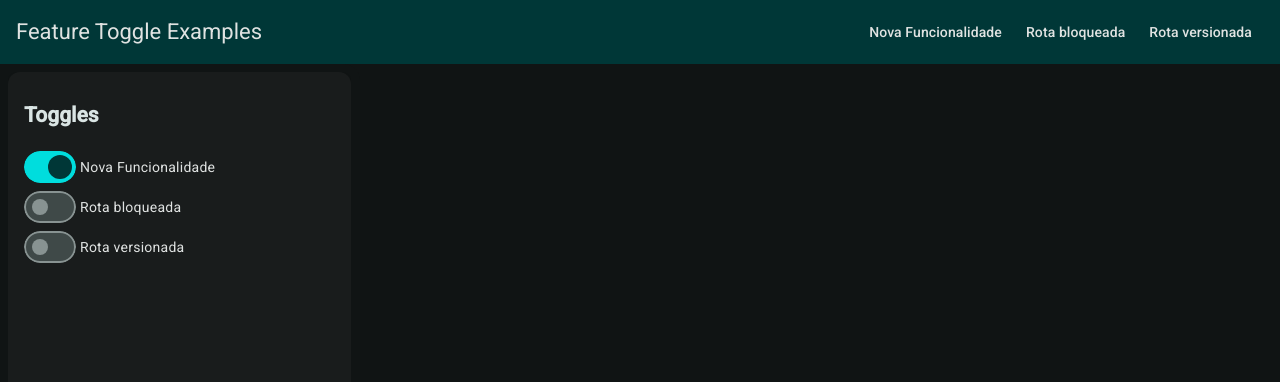
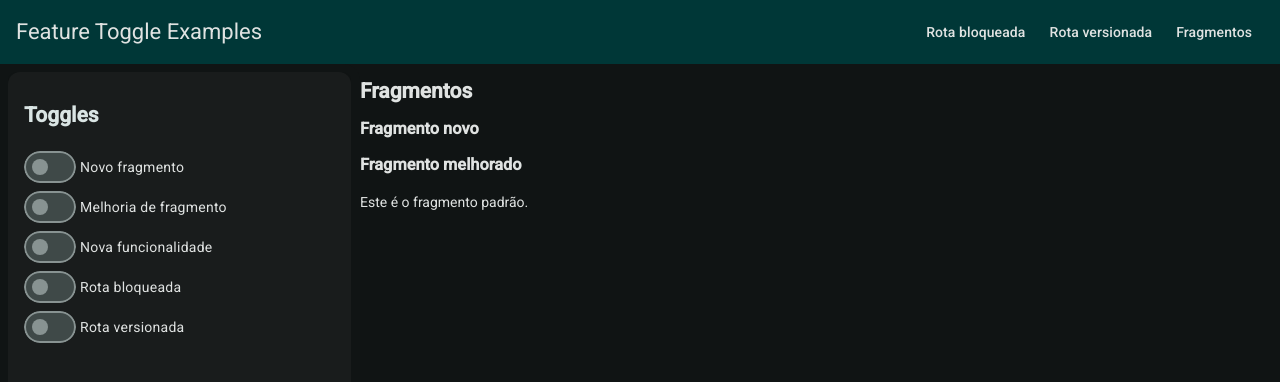
Before and after one commit to brunohonda/feature-toogle-example, an Angular app: page /fragments in a window 1280 px wide. Before the commit this address led to /. Shown: the top 382 px of the page. Built offline with nearby package versions, Linux system fonts and the light colour scheme.

Commit message:
feat: add 'fragments' route and implement PartialToogle component with feature toggles

```diff
--- a/src/app/app.html
+++ b/src/app/app.html
@@ -11,6 +11,9 @@
     </button>
     <button matButton [routerLink]="['versioned-route/v2']">
       {{ FeatureToggleEnum.routeVersion }}
+    </button>
+    <button matButton [routerLink]="['fragments']">
+      Fragmentos
     </button>
   </div>
 </mat-toolbar>
--- a/src/app/app.routes.ts
+++ b/src/app/app.routes.ts
@@ -21,4 +21,8 @@ export const routes: Routes = [
     loadComponent: () => import('./pages/route-version-2/route-version-2').then(m => m.RouteVersion2),
     canActivate: [featureToogleGuard(FeatureToggleEnum.routeVersion, [ 'versioned-route' ])]
   },
+  {
+    path: 'fragments',
+    loadComponent: () => import('./pages/partial-toogle/partial-toogle').then(m => m.PartialToogle)
+  },
 ];
--- /dev/null
+++ b/src/app/pages/partial-toogle/partial-toogle.html
@@ -0,0 +1,15 @@
+<h2>Fragmentos</h2>
+
+<h3>Fragmento novo</h3>
+
+@if (isFragmentNewEnabled()) {
+  <p>Este é um novo fragmento habilitado pela feature toggle "Novo fragmento".</p>
+}
+
+<h3>Fragmento melhorado</h3>
+
+@if (isFragmentImprovementEnabled()) {
+  <p>Este é um fragmento melhorado habilitado pela feature toggle "Melhoria de fragmento".</p>
+} @else {
+  <p>Este é o fragmento padrão.</p>
+}
--- /dev/null
+++ b/src/app/pages/partial-toogle/partial-toogle.ts
@@ -0,0 +1,19 @@
+import { Component, Signal } from '@angular/core';
+import { FeatureToggleEnum } from '../../shared/enums/feature-toggle.enum';
+import { FeatureToggleService } from './../../shared/services/feature-toggle.service';
+
+@Component({
+  selector: 'app-partial-toogle',
+  imports: [],
+  templateUrl: './partial-toogle.html',
+  styleUrl: './partial-toogle.scss'
+})
+export class PartialToogle {
+  public isFragmentNewEnabled: Signal<boolean>;
+  public isFragmentImprovementEnabled: Signal<boolean>;
+
+  constructor(private readonly _featureToggleService: FeatureToggleService) {
+    this.isFragmentNewEnabled = this._featureToggleService.getToggle(FeatureToggleEnum.fragmentNew);
+    this.isFragmentImprovementEnabled = this._featureToggleService.getToggle(FeatureToggleEnum.fragmentImprovement);
+  }
+}
--- a/src/app/shared/enums/feature-toggle.enum.ts
+++ b/src/app/shared/enums/feature-toggle.enum.ts
@@ -1,5 +1,7 @@
 export enum FeatureToggleEnum {
-  newFeature = 'Nova Funcionalidade',
+  fragmentNew = 'Novo fragmento',
+  fragmentImprovement = 'Melhoria de fragmento',
+  newFeature = 'Nova funcionalidade',
   routeGuardBlock= 'Rota bloqueada',
   routeVersion = 'Rota versionada',
 }
--- a/src/app/shared/guards/feature-toogle-guard.ts
+++ b/src/app/shared/guards/feature-toogle-guard.ts
@@ -15,11 +15,10 @@ export const featureToogleGuard = (featureName: FeatureToggleEnum, commands?: re
   }
 
   if (commands) {
-    console.warn(`BANANA - Redirecting to ${commands.join('/')}`);
     return router.createUrlTree(commands);
   }
-  console.warn('BANANA - Opening snack bar notification');
+
   snackBar.open(`Feature "${featureName}" is disabled`, 'Close', { duration: 3000 });
 
-    return false
+  return false
 };
--- a/src/app/shared/services/feature-toggle.service.ts
+++ b/src/app/shared/services/feature-toggle.service.ts
@@ -6,7 +6,9 @@ import { FeatureToggleEnum } from '../enums/feature-toggle.enum';
 })
 export class FeatureToggleService {
   private readonly _features: WritableSignal<Record<FeatureToggleEnum, boolean >> = signal({
-    [FeatureToggleEnum.newFeature]: true,
+    [FeatureToggleEnum.fragmentNew]: false,
+    [FeatureToggleEnum.fragmentImprovement]: false,
+    [FeatureToggleEnum.newFeature]: false,
     [FeatureToggleEnum.routeGuardBlock]: false,
     [FeatureToggleEnum.routeVersion]: false,
   });
```
Also changed, not shown: src/app/pages/partial-toogle/partial-toogle.scss (added), 1 other file (tests, documents, lock files or other folders).
